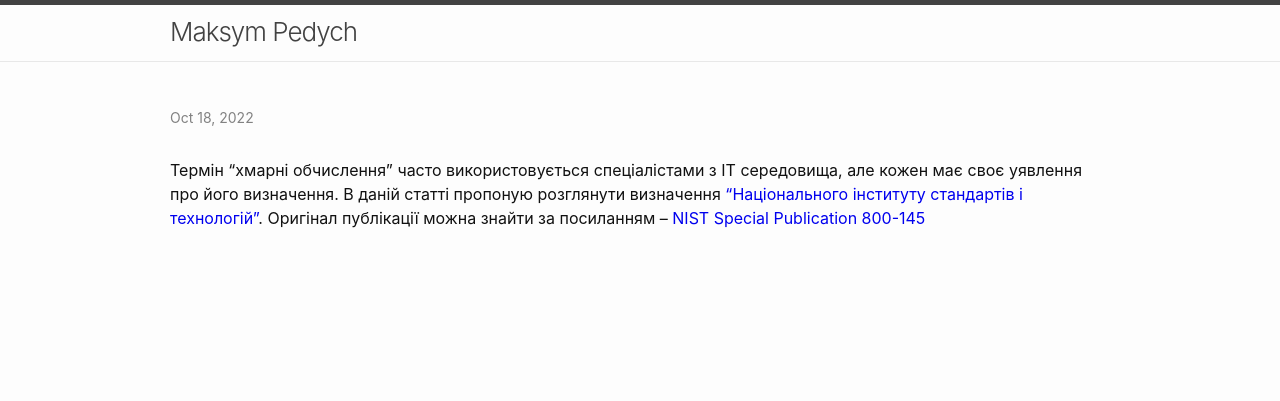
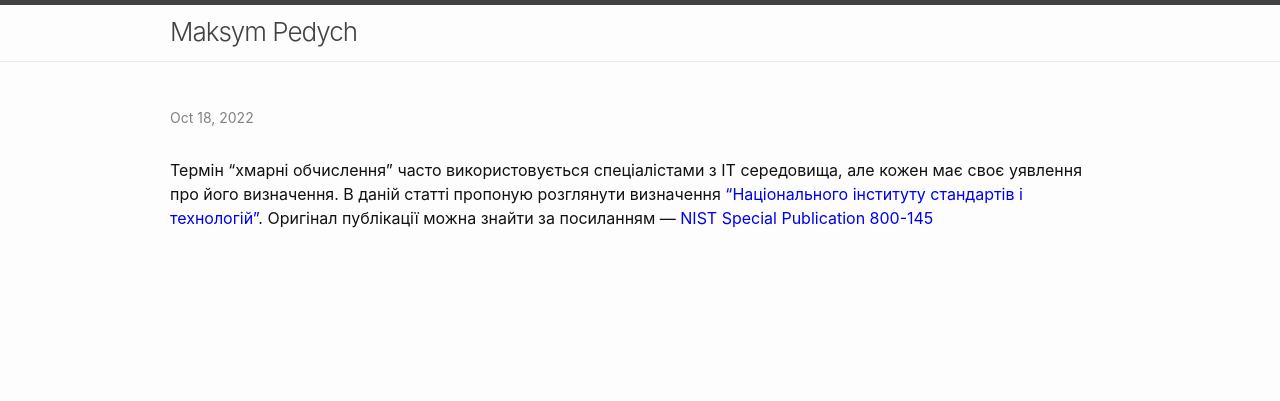
Before and after one commit to mpedych/mpedych.github.io, a Jekyll site: the page built from _posts/2022-10-18-the-nist-definition-of-cloud-computing.md, in a window 1280 px wide. Shown: the top 401 px of the page. Built offline with Jekyll 4.4.1, drawn with Linux system fonts in a browser that asks for light colours; our own code applies the rules of GitHub Pages for plain Markdown files; comment, search, counter and statistics services are not loaded.

```diff
--- a/_posts/2022-10-18-the-nist-definition-of-cloud-computing.md
+++ b/_posts/2022-10-18-the-nist-definition-of-cloud-computing.md
@@ -4,4 +4,4 @@ title: "Визначення хмарних обчислень з точки з
 categories: misc
 ---
 
-Термін "хмарні обчислення" часто використовується спеціалістами з ІТ середовища, але кожен має своє уявлення про його визначення. В даній статті пропоную розглянути визначення ["Національного інституту стандартів і технологій"](https://uk.wikipedia.org/wiki/%D0%9D%D0%B0%D1%86%D1%96%D0%BE%D0%BD%D0%B0%D0%BB%D1%8C%D0%BD%D0%B8%D0%B9_%D1%96%D0%BD%D1%81%D1%82%D0%B8%D1%82%D1%83%D1%82_%D1%81%D1%82%D0%B0%D0%BD%D0%B4%D0%B0%D1%80%D1%82%D1%96%D0%B2_%D1%96_%D1%82%D0%B5%D1%85%D0%BD%D0%BE%D0%BB%D0%BE%D0%B3%D1%96%D1%97). Оригінал публікації можна знайти за посиланням -- [NIST Special Publication 800-145](https://nvlpubs.nist.gov/nistpubs/Legacy/SP/nistspecialpublication800-145.pdf)
+Термін "хмарні обчислення" часто використовується спеціалістами з ІТ середовища, але кожен має своє уявлення про його визначення. В даній статті пропоную розглянути визначення ["Національного інституту стандартів і технологій"](https://uk.wikipedia.org/wiki/%D0%9D%D0%B0%D1%86%D1%96%D0%BE%D0%BD%D0%B0%D0%BB%D1%8C%D0%BD%D0%B8%D0%B9_%D1%96%D0%BD%D1%81%D1%82%D0%B8%D1%82%D1%83%D1%82_%D1%81%D1%82%D0%B0%D0%BD%D0%B4%D0%B0%D1%80%D1%82%D1%96%D0%B2_%D1%96_%D1%82%D0%B5%D1%85%D0%BD%D0%BE%D0%BB%D0%BE%D0%B3%D1%96%D1%97). Оригінал публікації можна знайти за посиланням — [NIST Special Publication 800-145](https://nvlpubs.nist.gov/nistpubs/Legacy/SP/nistspecialpublication800-145.pdf)
```
